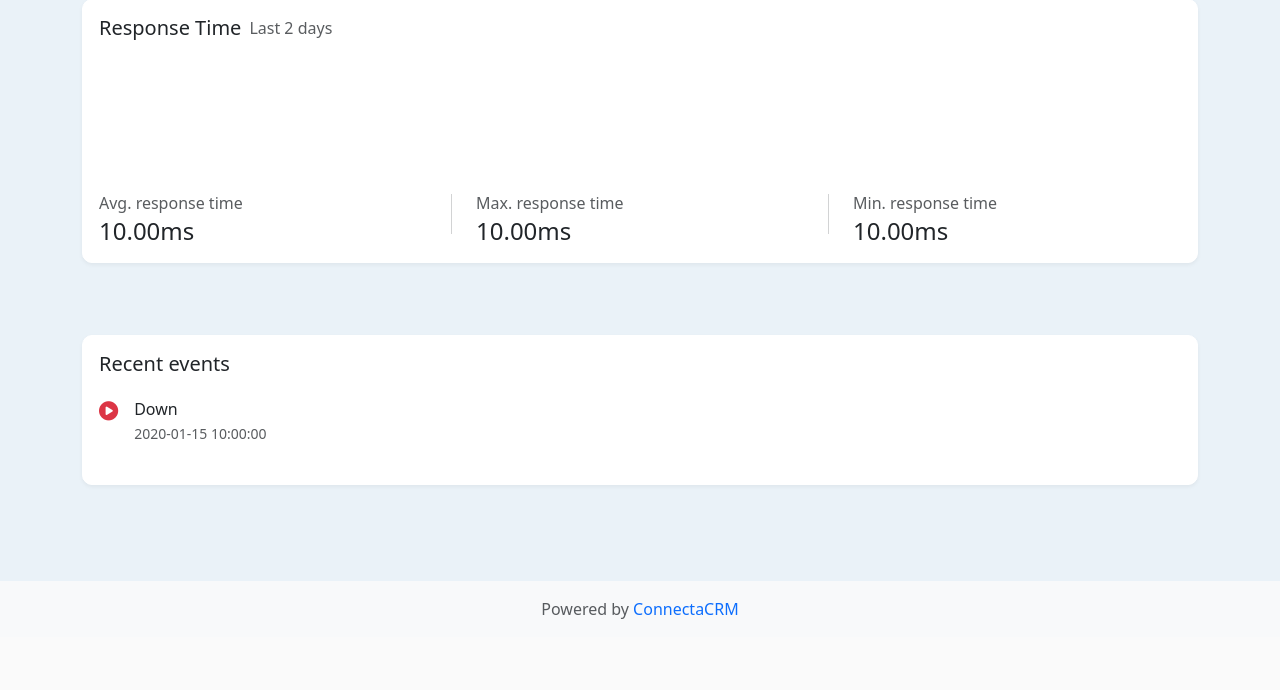
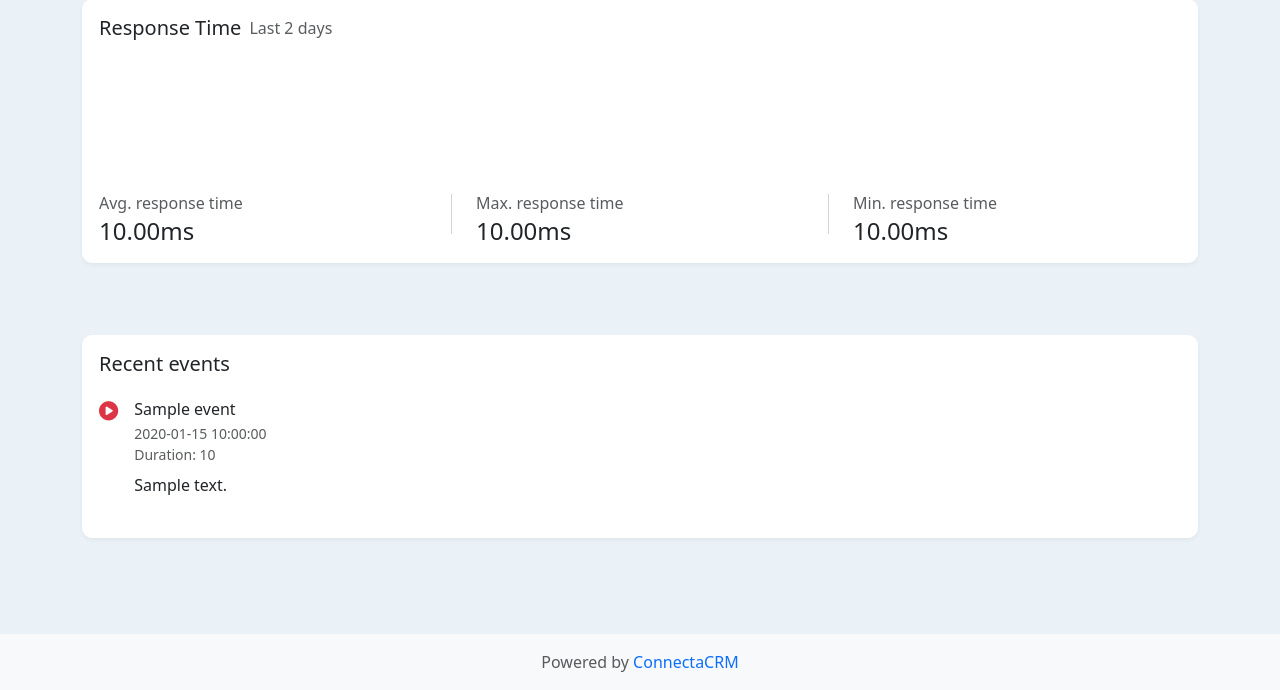
Before and after one commit to connecta-soft/crm-system-status, a Flask app: template templates/monitor_detail.html in a window 1280 px wide. Shown: the part 389-1079 px from the top of the page. Before the commit the page ends 1008 px from the top, so only its background shows below. Run offline with Flask 3, Linux system fonts and the light colour scheme; the template is opened without the code that fills it: most values are stand-ins (such as "Sample title", 1, 10 or a date in 2020).

Commit message:
Agent query: Is the monitor detail page now loading correctly with the proper uptime percentages?
Improve monitor detail view error handling and logging, enhance event display with duration and title.

Screenshot: https://storage.googleapis.com/screenshot-production-us-central1/2dded96f-fb4e-4c71-b383-ee3c9c8cf284/9645fc81-09bf-4701-a576-e8aca13fa1cc.jpg

```diff
--- a/templates/monitor_detail.html
+++ b/templates/monitor_detail.html
@@ -94,26 +94,21 @@
                                 <div class="event-item mb-4">
                                     <div class="d-flex align-items-start">
                                         <span class="event-icon {{ 'text-success' if event.type == 'up' else 'text-danger' }} me-3">
-                                            {% if event.title == 'Running again' %}
+                                            {% if event.title == "Running again" %}
                                                 <i class="fas fa-check-circle"></i>
-                                            {% elif event.title == 'Down' %}
+                                            {% elif event.title == "Down" %}
                                                 <i class="fas fa-exclamation-circle"></i>
                                             {% else %}
                                                 <i class="fas fa-play-circle"></i>
                                             {% endif %}
                                         </span>
                                         <div>
-                                            <h3 class="h6 mb-1">
-                                                {% if event.title == 'Running again' %}
-                                                    Running again
-                                                {% elif event.title == 'Monitor started' %}
-                                                    Monitor started
-                                                {% else %}
-                                                    Down
-                                                {% endif %}
-                                            </h3>
+                                            <h3 class="h6 mb-1">{{ event.title }}</h3>
                                             <p class="text-muted small mb-0">{{ event.timestamp }}</p>
-                                            {% if event.details and event.type == 'down' %}
+                                            {% if event.duration %}
+                                                <p class="text-muted small mb-0">Duration: {{ event.duration }}</p>
+                                            {% endif %}
+                                            {% if event.details %}
                                                 <p class="mb-0 mt-2">{{ event.details }}</p>
                                             {% endif %}
                                         </div>
```
Also changed, not shown: app.py (+8 -2 lines).
